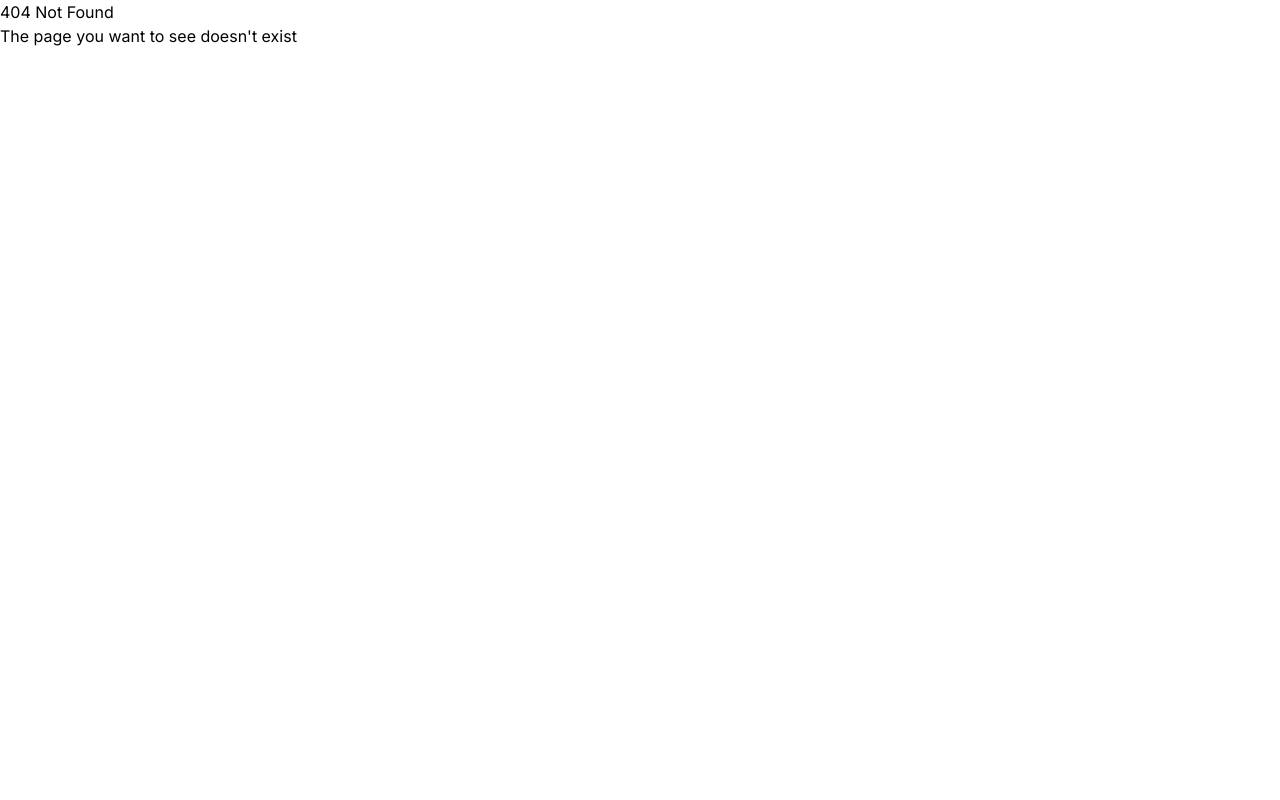
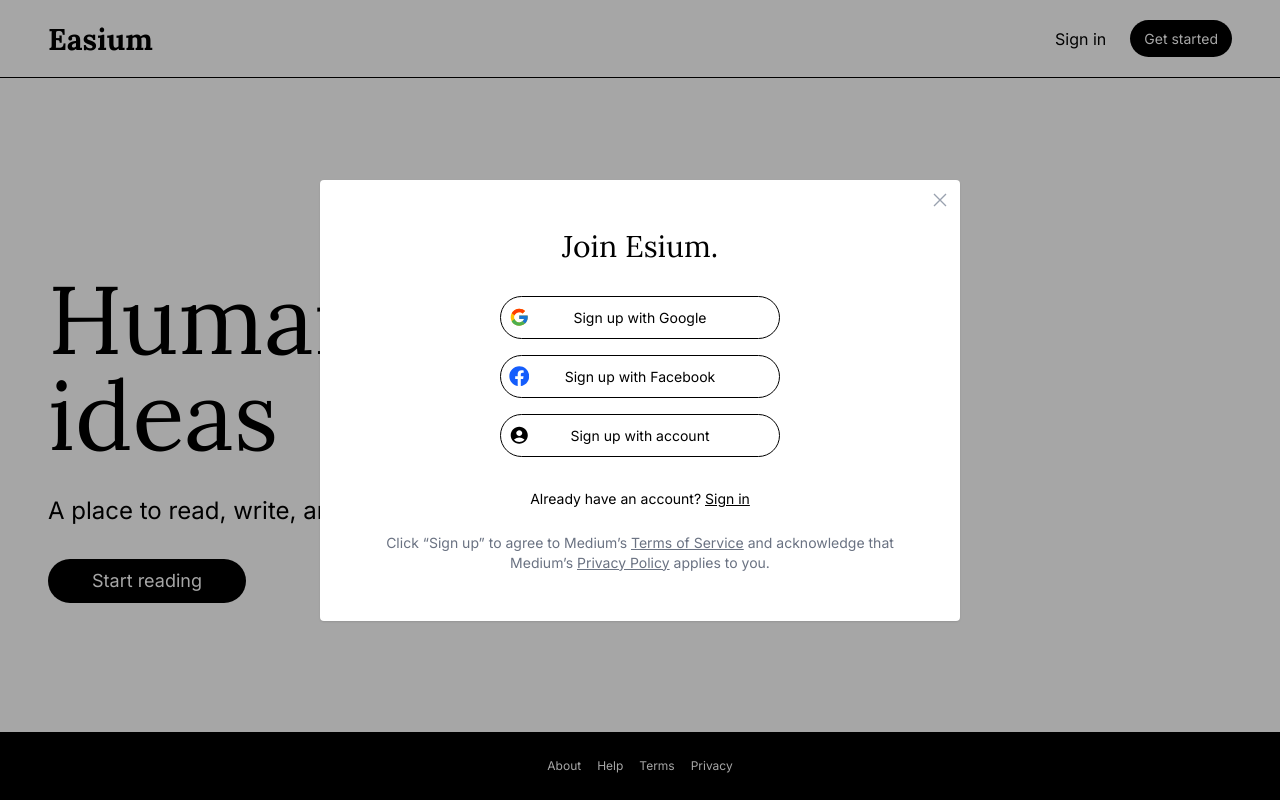
Before and after one commit to NgocPMT/blog-app-frontend, a React (Vite) app: page /sign-up in a window 1280 px wide. Before the commit this address had no page. Built offline with nearby package versions, Linux system fonts and the light colour scheme.

Commit message:
refactor the sign up modal from mounting using state to mounting using route

```diff
--- a/src/components/Modal.tsx
+++ b/src/components/Modal.tsx
@@ -2,12 +2,12 @@
 import { GrClose } from "react-icons/gr";
 
 interface ModalProps {
-  open: boolean;
+  open?: boolean;
   onClose: () => void;
   children: ReactNode;
 }
 
-const Modal = ({ open, onClose, children }: ModalProps) => {
+const Modal = ({ open = true, onClose, children }: ModalProps) => {
   return (
     <div
       onClick={onClose}
--- a/src/components/SignUpForm.tsx
+++ b/src/components/SignUpForm.tsx
@@ -4,11 +4,6 @@
 import { MdAccountCircle } from "react-icons/md";
 import { Link } from "react-router";
 import FormField from "./FormField";
-
-interface SignUpFormProps {
-  isAccount: boolean;
-  setIsAccount: (isAccount: boolean) => void;
-}
 
 interface SubmitBody {
   username: string;
@@ -17,7 +12,7 @@
   passwordConfirmation: string;
 }
 
-const SignUpForm = ({ isAccount, setIsAccount }: SignUpFormProps) => {
+const SignUpForm = () => {
   const [username, setUsername] = useState("");
   const [email, setEmail] = useState("");
   const [password, setPassword] = useState("");
@@ -25,6 +20,7 @@
   const [validationErrors, setValidationErrors] = useState<
     Array<string | null>
   >([]);
+  const [isAccount, setIsAccount] = useState(false);
 
   const handleUsernameInput = (e: React.ChangeEvent<HTMLInputElement>) => {
     setUsername(e.target.value);
--- a/src/routes/Home.tsx
+++ b/src/routes/Home.tsx
@@ -1,21 +1,6 @@
-import { Link } from "react-router";
-import Modal from "../components/Modal";
-import { useState } from "react";
-import SignUpForm from "../components/SignUpForm";
+import { Link, Outlet } from "react-router";
 
 const Home = () => {
-  const [isModalOpen, setIsModalOpen] = useState(false);
-  const [isAccountSignUp, setIsAccountSignUp] = useState(false);
-
-  const openModal = () => {
-    setIsModalOpen(true);
-  };
-
-  const closeModal = () => {
-    setIsModalOpen(false);
-    setIsAccountSignUp(false);
-  };
-
   return (
     <>
       <div className="grid grid-rows-[auto_1fr_auto] min-h-dvh text-black">
@@ -28,9 +13,9 @@
               <Link to="sign-in" className="max-sm:hidden mr-3">
                 Sign in
               </Link>
-              <button onClick={openModal} className="btn">
+              <Link to="sign-up" className="btn">
                 Get started
-              </button>
+              </Link>
             </nav>
           </div>
           <hr />
@@ -42,12 +27,12 @@
           <p className="text-2xl">
             A place to read, write, and deepen your understanding
           </p>
-          <button
-            onClick={openModal}
+          <Link
+            to="sign-up"
             className="btn px-11 text-lg  hover:opacity-80 transition-all"
           >
             Start reading
-          </button>
+          </Link>
         </section>
         <footer className="bg-black text-white text-xs flex gap-4 py-6.5 px-5 md:px-12 lg:justify-center">
           <Link to="#">About</Link>
@@ -56,12 +41,7 @@
           <Link to="#">Privacy</Link>
         </footer>
       </div>
-      <Modal open={isModalOpen} onClose={closeModal}>
-        <SignUpForm
-          isAccount={isAccountSignUp}
-          setIsAccount={(isAccount: boolean) => setIsAccountSignUp(isAccount)}
-        />
-      </Modal>
+      <Outlet />
     </>
   );
 };
--- /dev/null
+++ b/src/routes/SignUp.tsx
@@ -0,0 +1,19 @@
+import Modal from "../components/Modal";
+import SignUpForm from "../components/SignUpForm";
+import { useNavigate } from "react-router";
+
+const SignUp = () => {
+  const navigate = useNavigate();
+
+  const handleClose = () => {
+    navigate("/");
+  };
+
+  return (
+    <Modal onClose={handleClose}>
+      <SignUpForm />
+    </Modal>
+  );
+};
+
+export default SignUp;
```
Also changed, not shown: src/routes/routes.tsx (+7 -0 lines).
